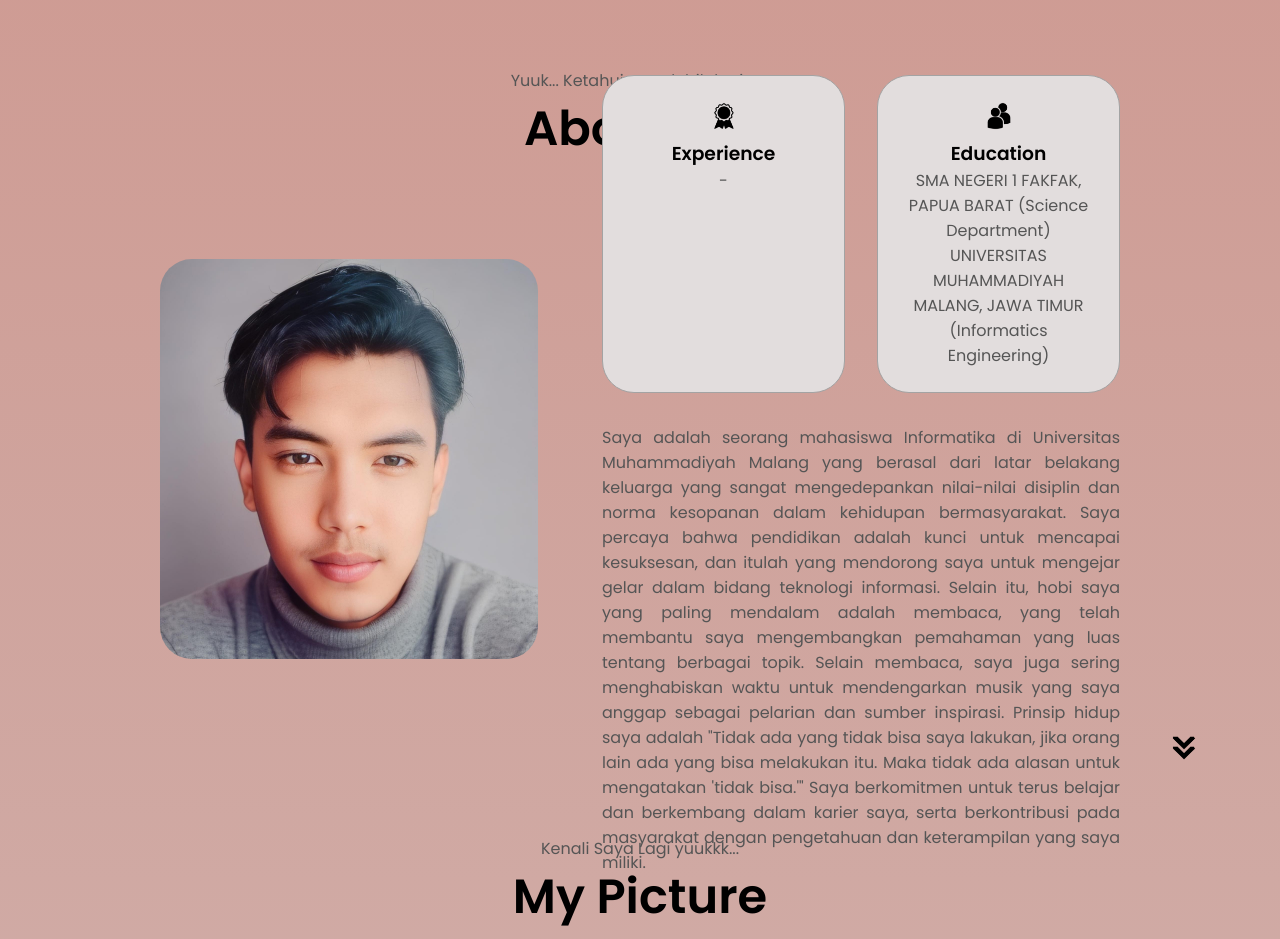
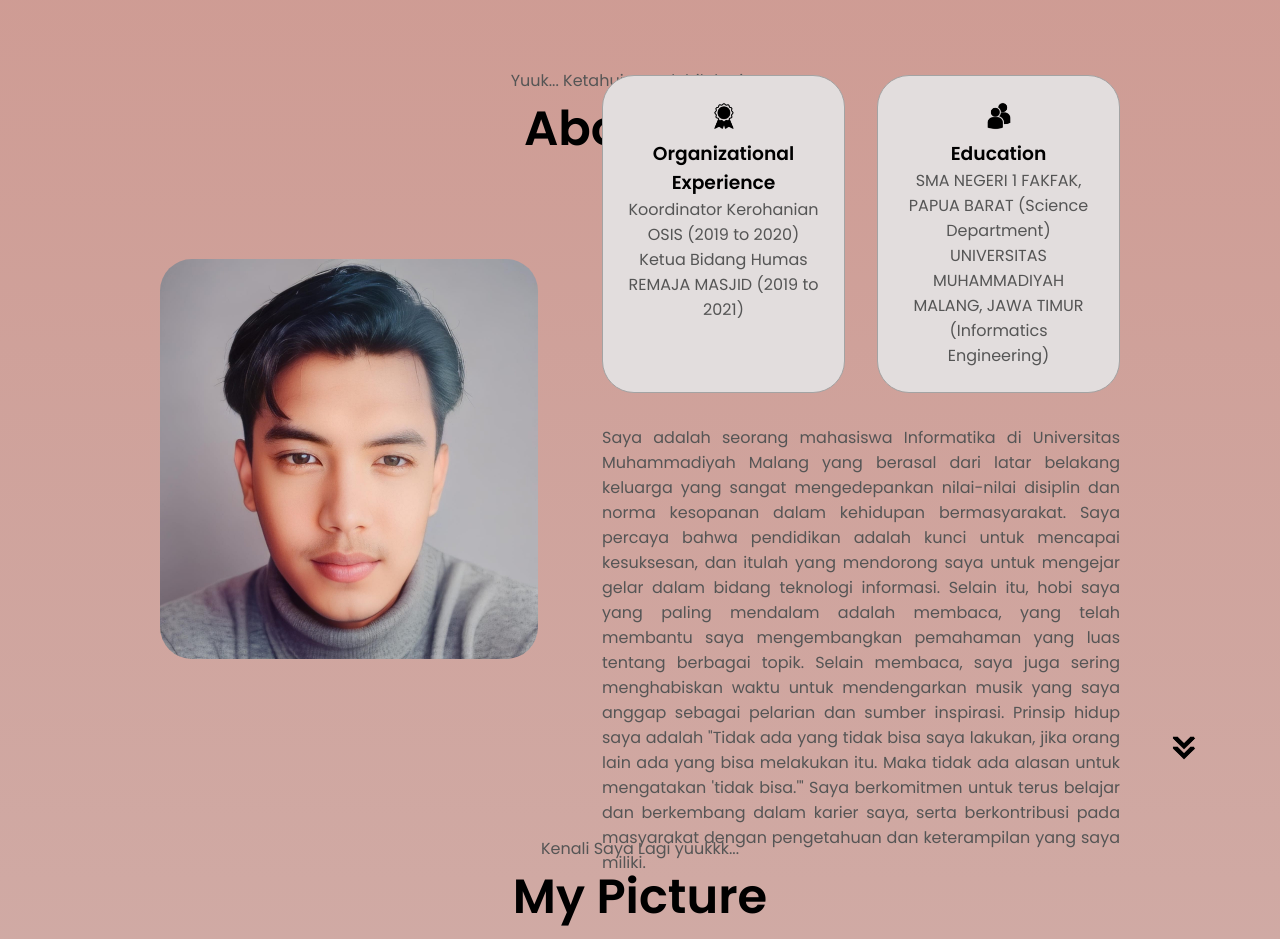
Before and after one commit to Gito0303/FAD169, a plain HTML site: page index.html in a window 1280 px wide. Shown: the part 860-1799 px from the top of the page. Drawn offline with Linux system fonts and the light colour scheme.

Commit message:
Update index.html

```diff
--- a/index.html
+++ b/index.html
@@ -102,8 +102,9 @@
                 alt="Experience icon"
                 class="icon"
               />
-              <h3>Experience</h3>
-              <p>-</p>
+              <h3>Organizational Experience</h3>
+              <p>Koordinator Kerohanian OSIS (2019 to 2020)</p>
+              <p>Ketua Bidang Humas REMAJA MASJID (2019 to 2021)</p>
             </div>
             <div class="details-container">
               <img
```
